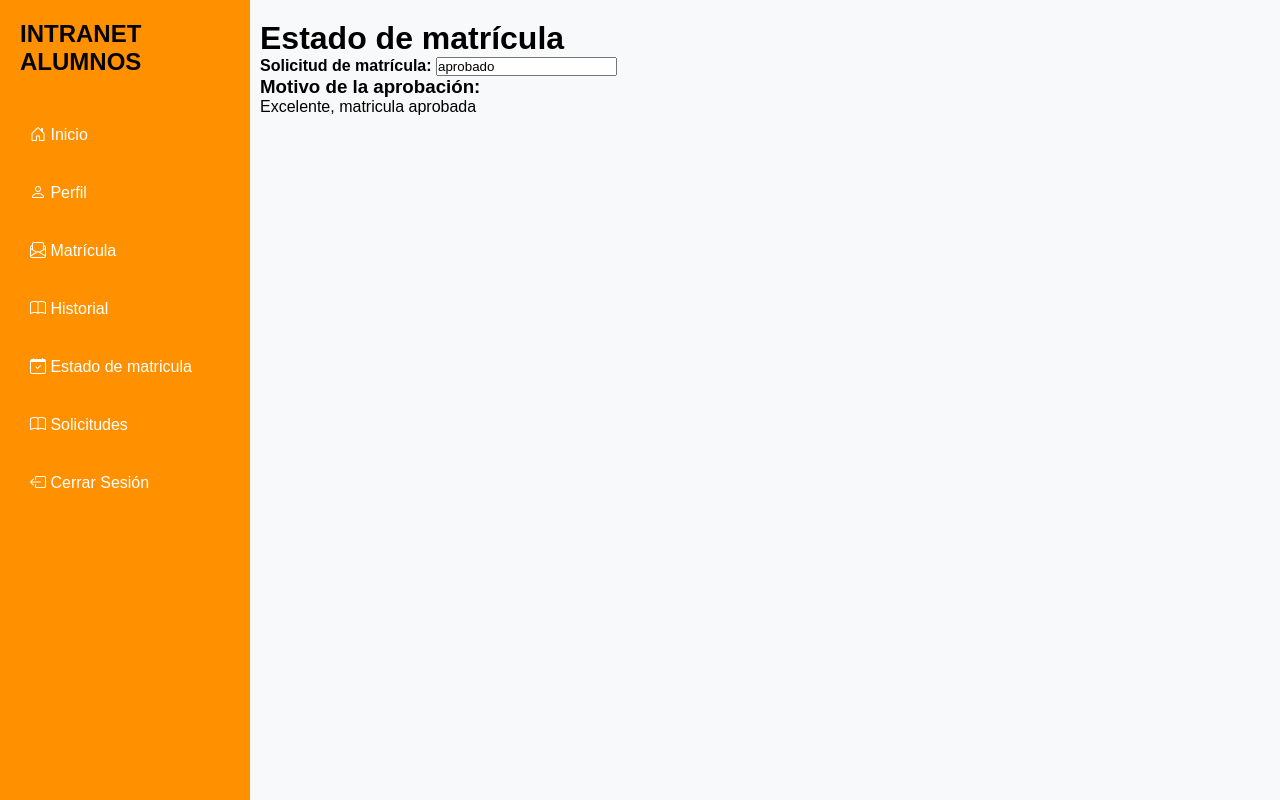
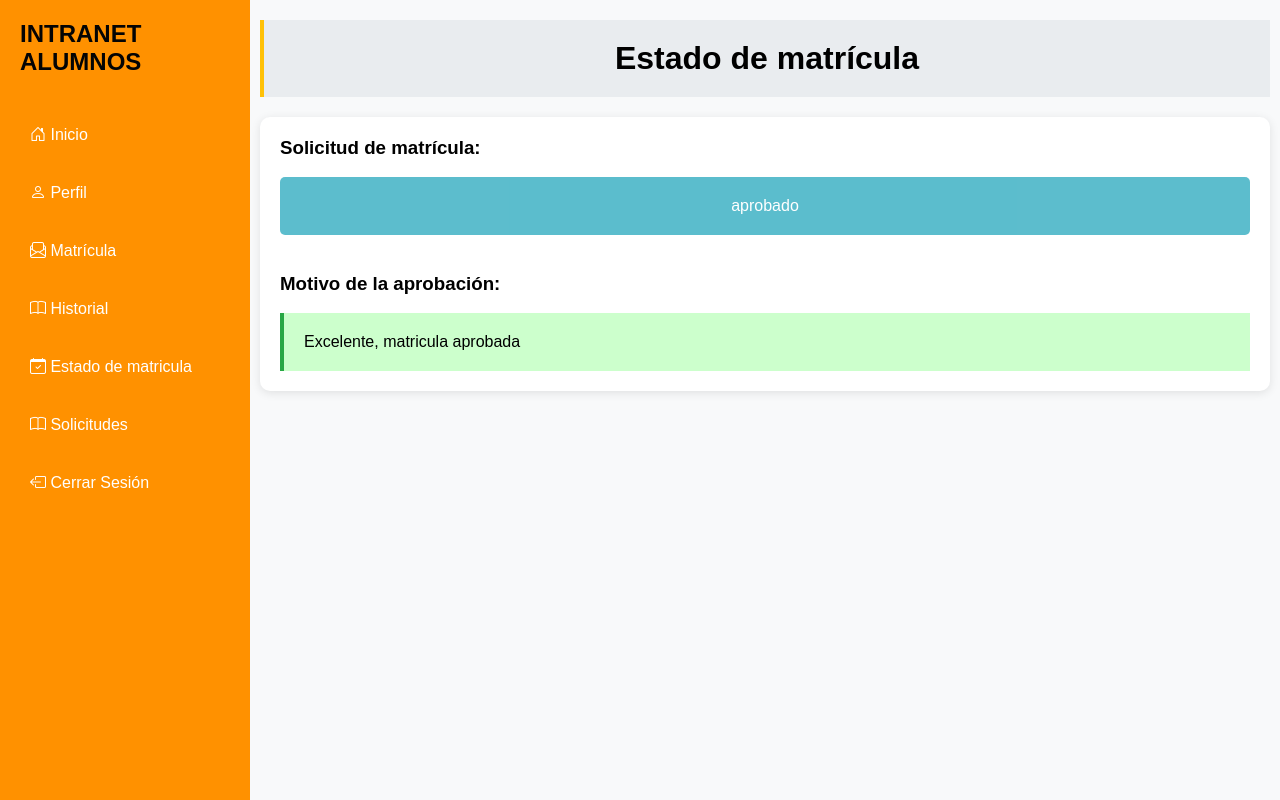
Before and after one commit to Mercedes1311/matricula-web, a Django app: page /estado-matricula/ in a window 1280 px wide. Run offline with Django 5.2, Linux system fonts and the light colour scheme; a user stored in the database is signed in; data comes from the database, SQL or seed files in the repository; both versions use the stored data as it was after the commit; some libraries are stand-ins or nearby versions.

Commit message:
estado-matricula

```diff
--- a/App/decorators.py
+++ b/App/decorators.py
@@ -1,10 +1,11 @@
 from django.http import HttpResponseForbidden
 from functools import wraps
+from django.shortcuts import redirect
 
 def consejero_required(view_func):
     @wraps(view_func)
     def wrapper(request, *args, **kwargs):
-        if request.user.is_authenticated and hasattr(request.user, 'consejero'):
+        if request.user.is_authenticated and hasattr(request.user, 'rol') and request.user.rol == 'consejero':
             return view_func(request, *args, **kwargs)
-        return HttpResponseForbidden("No tienes permiso para acceder a esta página.")
+        return redirect('home')
     return wrapper
--- a/App/templates/base.html
+++ b/App/templates/base.html
@@ -110,11 +110,12 @@
             background-color: #138496;
         }
 
-        .calendar, .news {
+        .calendar, .news, .estado {
             background-color: #e9ecef;
             padding: 20px;
             margin-bottom: 20px;
             border-left: 4px solid #ffc107;
+            text-align: center;
         }
 
         .mission-vision {
@@ -453,7 +454,60 @@
             border-radius: 4px;
             font-size: 14px;
         }
+        .estado-content {
+            background-color: white;
+            padding: 20px;
+            border-radius: 10px;
+            box-shadow: 0 2px 10px rgba(0, 0, 0, 0.1);
+            margin-top: 20px;
+        }
 
+        .estado-detalle input {
+            width: 100%;
+            padding: 10px;
+            margin-top: 10px;
+            border-radius: 5px;
+            border: 1px solid #ddd;
+        }
+
+        .estado-mensaje {
+            margin-top: 20px;
+        }
+
+        .alerta-rechazo {
+            background-color: #ffcccc;
+            border-left: 4px solid #ff4d4d;
+            padding: 20px;
+        }
+
+        .alerta-aprobado {
+            background-color: #ccffcc;
+            border-left: 4px solid #28a745;
+            padding: 20px;
+        }
+
+        .estado-vacio {
+            text-align: center;
+            padding: 20px;
+            background-color: #f2f2f2;
+            border-radius: 5px;
+            margin-top: 20px;
+        }
+        .estado-boton {
+            background-color: #17a2b8; /* Color de fondo del botón */
+            color: white; /* Color del texto */
+            padding: 20px; /* Espaciado interno */
+            border: none; /* Sin borde */
+            border-radius: 5px; /* Bordes redondeados */
+            font-size: 16px; /* Tamaño de la fuente */
+            cursor: not-allowed; /* Cambia el cursor para mostrar que no es clicable */
+            text-align: center;
+            width: 100%; /* Ocupa todo el ancho disponible */
+        }
+
+        .estado-boton:disabled {
+            opacity: 0.7; /* Reduce un poco la opacidad del botón */
+        }
     </style>
 </head>
 <body>
--- a/App/templates/estado.html
+++ b/App/templates/estado.html
@@ -1,24 +1,44 @@
 {% extends 'base.html' %}
 
 {% block content %}
-<div style="margin-left: 260px;">
+<div class="home">
+    <div class="estado" >
         <h1>Estado de matrícula</h1>
+    </div>
+    <div class="estado-content">
         {% if matricula %}
-        <p><strong>Solicitud de matrícula:</strong> <input type="text" value="{{ matricula.estado }}" readonly></p>
+            <div class="estado-detalle">
+                <h3>Solicitud de matrícula:</h3>
+                <br>
+                <!-- <label><strong>Solicitud de matrícula:</strong></label> -->
+                <button class="estado-boton" disabled>{{ matricula.estado }}</button>
+                <!-- <input type="text" value="{{ matricula.estado }}" readonly> -->
+            </div>
+
+            <br>
 
             {% if matricula.estado == 'rechazado' %}
-            <div>
+                <div class="estado-mensaje">
                     <h3>Motivo del rechazo:</h3>
+                    <br>
+                    <div class="mensaje alerta-rechazo">
                         <p>{{ matricula.mensaje_rechazo }}</p>
                     </div>
+                </div>
             {% elif matricula.estado == 'aprobado' %}
-            <div>
+                <div class="estado-mensaje">
                     <h3>Motivo de la aprobación:</h3>
+                    <br>
+                    <div class="mensaje alerta-aprobado">
                         <p>{{ matricula.mensaje_aprobacion }}</p>
+                    </div>
                 </div>
             {% endif %}
         {% else %}
+            <div class="estado-vacio">
                 <p>No tienes ninguna matrícula registrada.</p>
+            </div>
         {% endif %}
     </div>
+</div>
 {% endblock %}
--- a/App/templates/perfil.html
+++ b/App/templates/perfil.html
@@ -17,7 +17,7 @@
                 <p><strong>Plan:</strong> {{ alumno.plan.nombre_plan }}</p>
             </div>
             <div class="img-perfil">
-                <img width="200px" src="https://mentor.pe/wp-content/uploads/2023/11/UNFV-admision-1024x576.jpg" alt="">
+                <img width="200px" src="https://elcomercio.pe/resizer/INbarJSvBWV8FQfTJxd3AIn8BAw=/1200x1200/smart/filters:format(jpeg):quality(75)/arc-anglerfish-arc2-prod-elcomercio.s3.amazonaws.com/public/5YHCXJISKZH6LPR5PCPB7K473A.jpg" alt="">
             </div>
         </div>
     </div>
--- a/App/views.py
+++ b/App/views.py
@@ -61,12 +61,16 @@ def signout(request):
 @login_required
 def perfil(request, username):
     usuario = get_object_or_404(Usuario, username=username)
+    if usuario.rol == 'consejero':
+        return redirect('home')
     alumno = usuario.alumno
     return render(request, 'perfil.html', {'usuario': usuario, 'alumno': alumno})
 
 @login_required
 def matricula(request):
     usuario = request.user
+    if usuario.rol == 'consejero':
+        return redirect('home')
     alumno = get_object_or_404(Usuario, username=usuario.username).alumno
 
     form_filtrar = FiltrarCursosForm()
@@ -151,6 +155,8 @@ def matricula(request):
 @login_required
 def historial(request):
     usuario = request.user
+    if usuario.rol == 'consejero':
+        return redirect('home')
     alumno = get_object_or_404(Alumno, codigo=usuario.alumno.codigo)
     matricula = Matricula.objects.filter(alumno=alumno).latest('fecha_matricula')
 
@@ -164,7 +170,6 @@ def historial(request):
 
 @consejero_required
 def solicitud(request):
-    # Obtener la última matrícula de cada alumno
     matriculas = Matricula.objects.filter(
         id_matricula__in=Matricula.objects.values('alumno').annotate(ultima_matricula=Max('id_matricula')).values('ultima_matricula')
     ).select_related('alumno').order_by('-fecha_matricula')
@@ -189,11 +194,19 @@ def ver_matricula(request, id_matricula):
 # Función para renderizar el estado de matrícula
 def estado_matricula(request):
 
-    alumno = request.user.alumno  # Suponiendo que el usuario está autenticado y vinculado a un alumno
+    usuario = request.user
 
-    # Busca la última matrícula del alumno
+    # Verificar si el usuario tiene el rol de consejero
+    if usuario.rol == 'consejero':
+        return redirect('home')  # Redirigir al home si es consejero
+
+    # Obtener el alumno vinculado al usuario
+    alumno = usuario.alumno
+
+    # Buscar la última matrícula del alumno
     matricula = Matricula.objects.filter(alumno=alumno).order_by('-fecha_matricula').first()
 
+    # Renderizar el estado de la matrícula
     return render(request, 'estado.html', {'matricula': matricula})
 
 def aprobar_matricula(request, matricula_id):
```
Also changed, not shown: db.sqlite3. Lines whose indentation alone changed are shown as unchanged.
